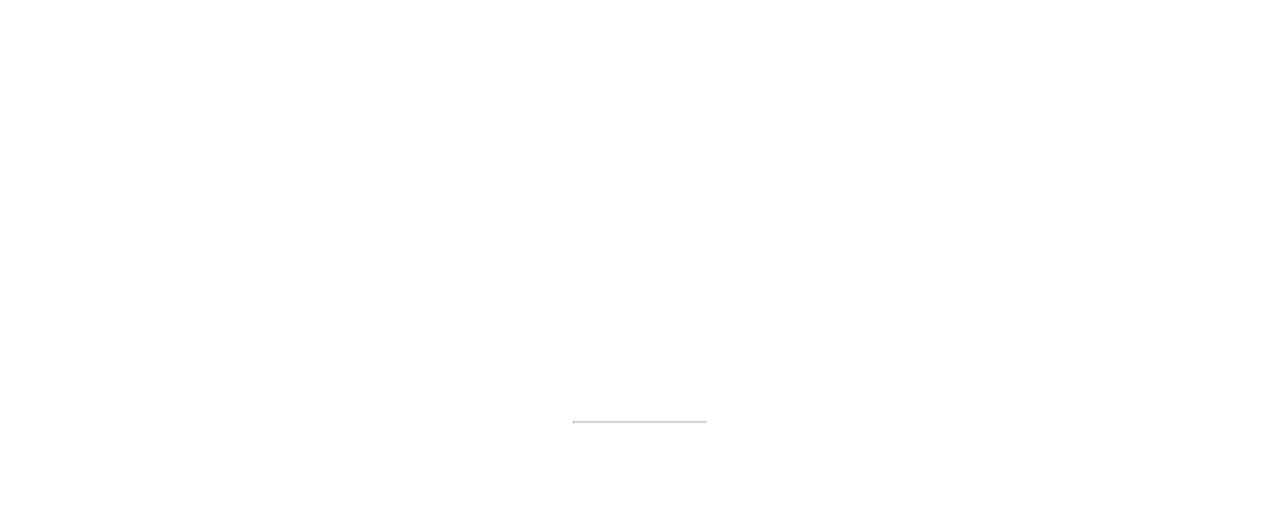
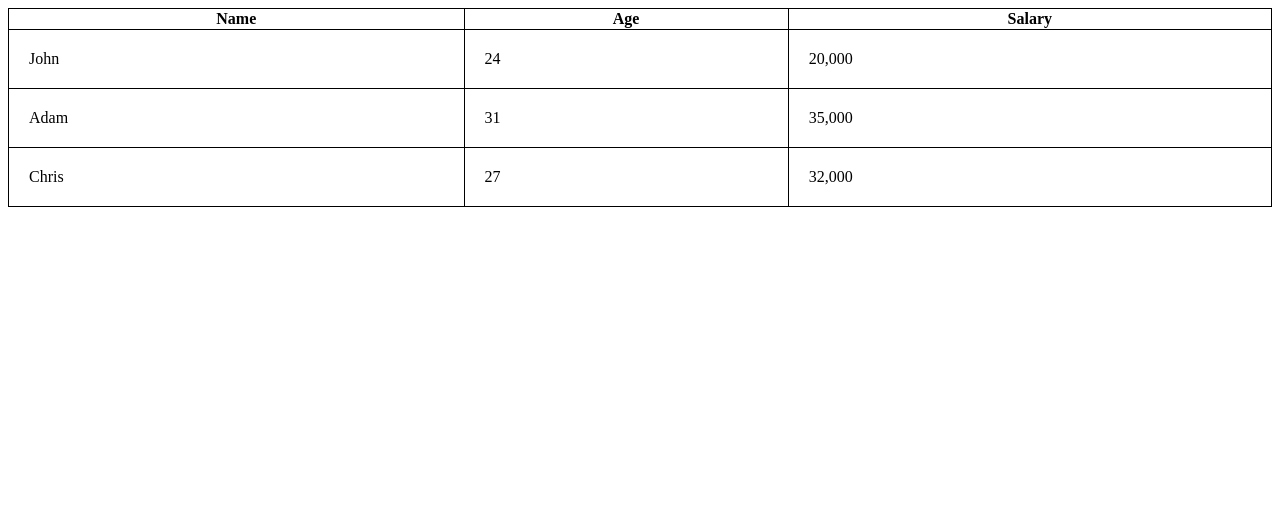
Before and after one commit to noumanyasin09/devops-demo, a plain HTML site: page index.html in a window 1280 px wide. Drawn offline with Linux system fonts and the light colour scheme.

Commit message:
table added

```diff
--- a/index.html
+++ b/index.html
@@ -1,62 +1,42 @@
 <!DOCTYPE html>
 <html>
-<style>
-body, html {
-  height: 100%;
-  margin: 0;
-}
+<head>
+    <style>
+    table,
+    th,
+    td {
+    border: 1px solid black;
+    border-collapse: collapse;
+    }
 
-.bgimg {
-  background-image: url('/w3images/forestbridge.jpg');
-  height: 100%;
-  background-position: center;
-  background-size: cover;
-  position: relative;
-  color: white;
-  font-family: "Courier New", Courier, monospace;
-  font-size: 25px;
-}
-
-.topleft {
-  position: absolute;
-  top: 0;
-  left: 16px;
-}
-
-.bottomleft {
-  position: absolute;
-  bottom: 0;
-  left: 16px;
-}
-
-.middle {
-  position: absolute;
-  top: 50%;
-  left: 50%;
-  transform: translate(-50%, -50%);
-  text-align: center;
-}
-
-hr {
-  margin: auto;
-  width: 40%;
-}
-</style>
+    th,
+    td {
+        padding: 20px;
+    }
+    </style>
+</head>
 <body>
-
-<div class="bgimg">
-  <div class="topleft">
-    <p>Logo</p>
-  </div>
-  <div class="middle">
-    <h1>COMING SOON</h1>
-    <hr>
-    <p>35 days left</p>
-  </div>
-  <div class="bottomleft">
-    <p>Some text</p>
-  </div>
-</div>
-
+    <table style="width:100%">
+        <tr>
+            <th>Name</th>
+            <th>Age</th>
+            <th>Salary</th>
+        </tr>
+        <tr>
+            <td>John</td>
+            <td>24</td>
+            <td>20,000</td>
+        </tr>
+        <tr>
+            <td>Adam</td>
+            <td>31</td>
+            <td>35,000</td>
+        </tr>
+        <tr>
+            <td>Chris</td>
+            <td>27</td>
+            <td>32,000</td>
+        </tr>
+    </table>
 </body>
 </html>
```
